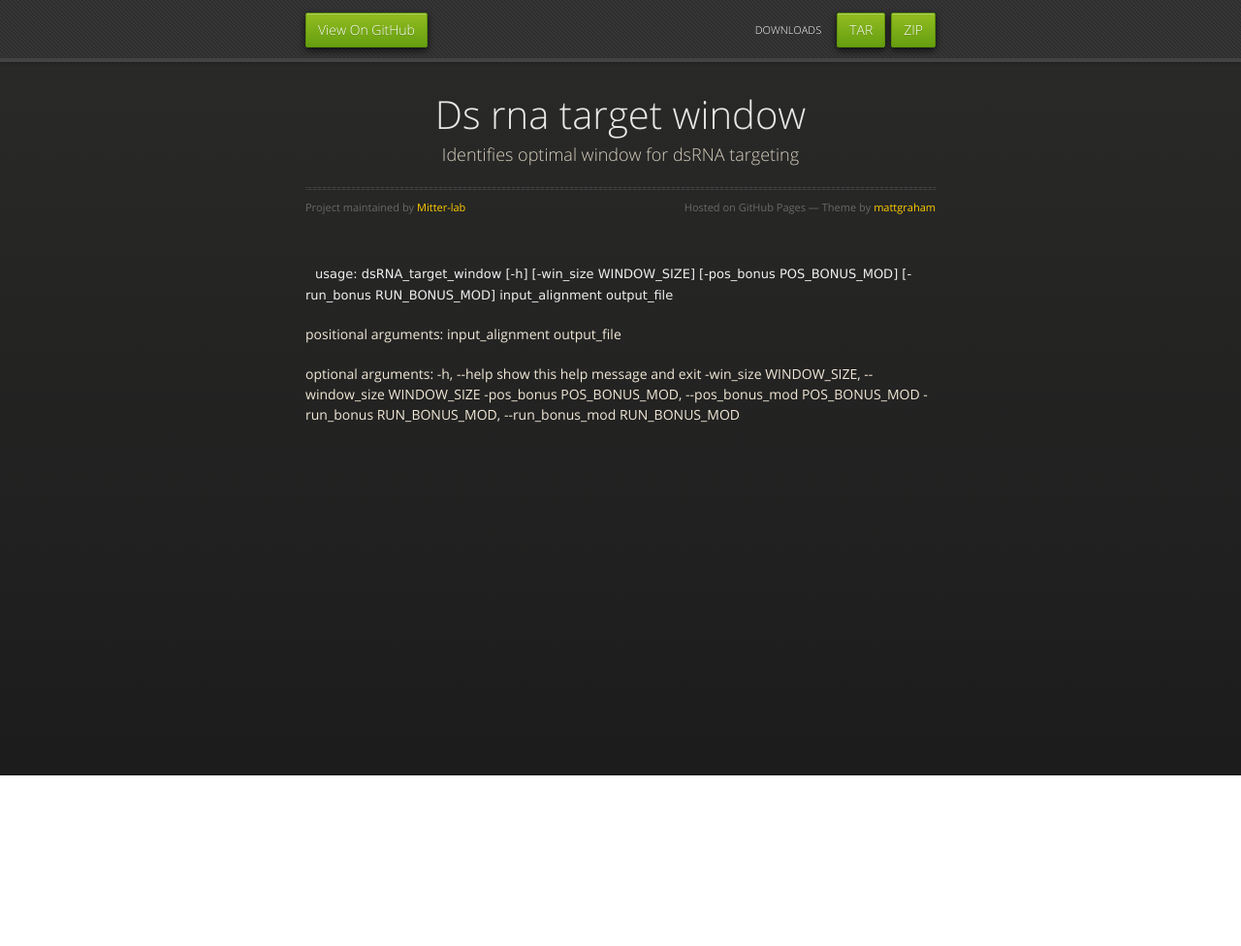
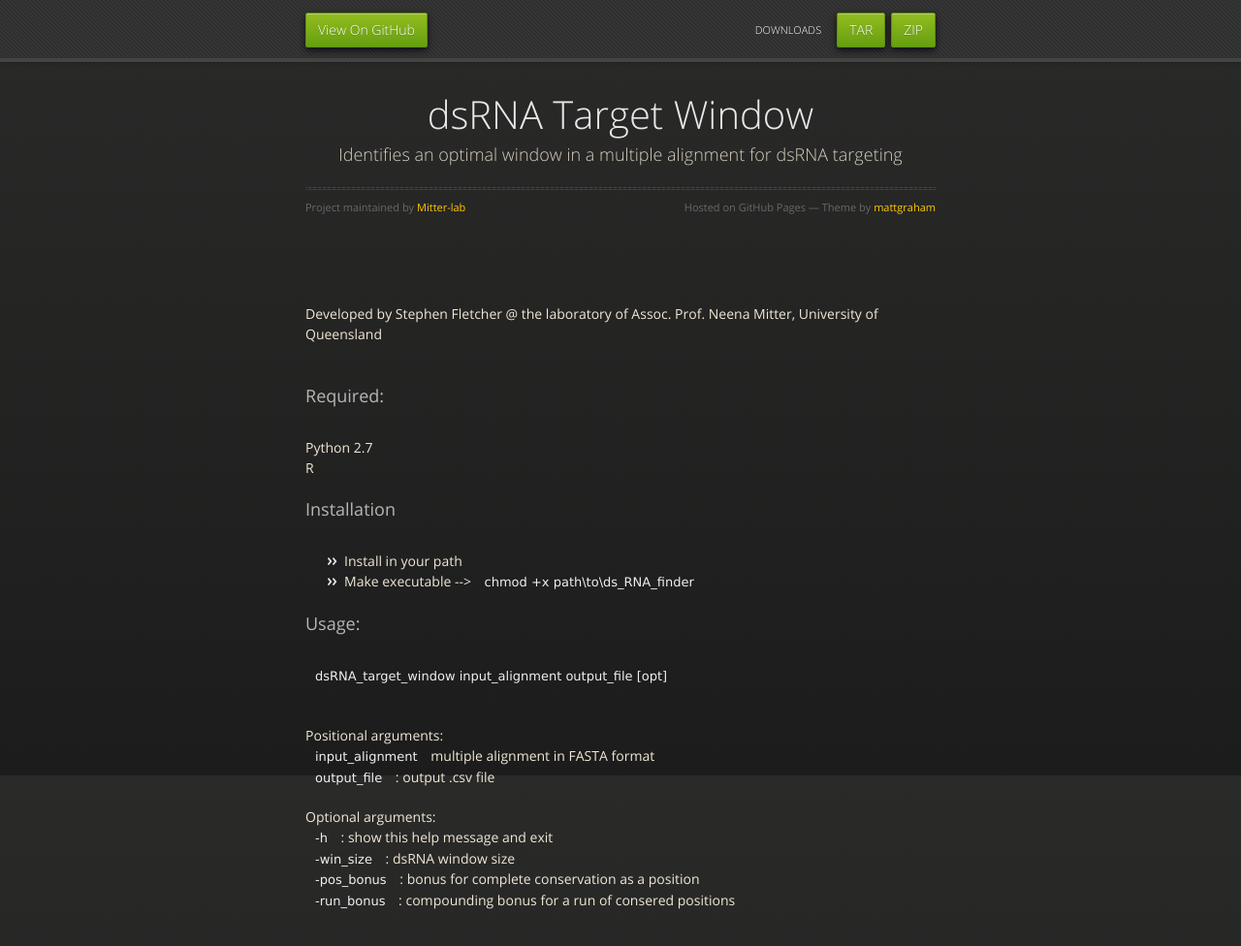
Before and after one commit to Mitter-lab/ds_RNA_target_window, a plain HTML site: page index.html in a window 1280 px wide. Shown: the whole page at 97% size. Before the commit the page ends 800 px from the top, so only its background shows below. Drawn offline with nearby package versions, Linux system fonts and the light colour scheme.

Commit message:
Update index

```diff
--- a/index.html
+++ b/index.html
@@ -31,27 +31,40 @@
 
       <section>
         <div id="title">
-          <h1>Ds rna target window</h1>
-          <p>Identifies optimal window for dsRNA targeting</p>
+          <h1>dsRNA Target Window</h1>
+          <p>Identifies an optimal window in a multiple alignment for dsRNA targeting</p>
           <hr>
           <span class="credits left">Project maintained by <a href="https://github.com/Mitter-lab">Mitter-lab</a></span>
           <span class="credits right">Hosted on GitHub Pages &mdash; Theme by <a href="https://twitter.com/michigangraham">mattgraham</a></span>
         </div>
+<br><br>Developed by Stephen Fletcher @ the laboratory of Assoc. Prof. Neena Mitter, University of Queensland<br><br>
 
-        <p><code>usage: dsRNA_target_window [-h] [-win_size WINDOW_SIZE]
-                           [-pos_bonus POS_BONUS_MOD]
-                           [-run_bonus RUN_BONUS_MOD]
-                           input_alignment output_file</code></p>
+        <p><h3>Required:</h3><br>
 
-<p>positional arguments:
-  input_alignment
-  output_file</p>
+        Python 2.7<br>
+        R<br>
 
-<p>optional arguments:
-  -h, --help            show this help message and exit
-  -win_size WINDOW_SIZE, --window_size WINDOW_SIZE
-  -pos_bonus POS_BONUS_MOD, --pos_bonus_mod POS_BONUS_MOD
-  -run_bonus RUN_BONUS_MOD, --run_bonus_mod RUN_BONUS_MOD
+        <p><h3>Installation</h3><br>
+
+        <ul>
+        <li>Install in your path</li>
+        <li>Make executable --> <code>chmod +x path\to\ds_RNA_finder</code></li>
+        </ul>
+        <p><h3>Usage:</h3><br>
+
+        <p><code>dsRNA_target_window input_alignment output_file [opt] </code></p><br>
+
+<p>Positional arguments:<br>
+  <code>input_alignment</code> multiple alignment in FASTA format<br>
+  <code>output_file</code> : output .csv file<br>
+
+  </p>
+
+<p>Optional arguments:<br>
+  <code>-h</code> : show this help message and exit<br>
+  <code>-win_size</code> : dsRNA window size<br>
+  <code>-pos_bonus</code> : bonus for complete conservation as a position<br>
+  <code>-run_bonus</code> : compounding bonus for a run of consered positions<br>
 </p>
       </section>
 
```
